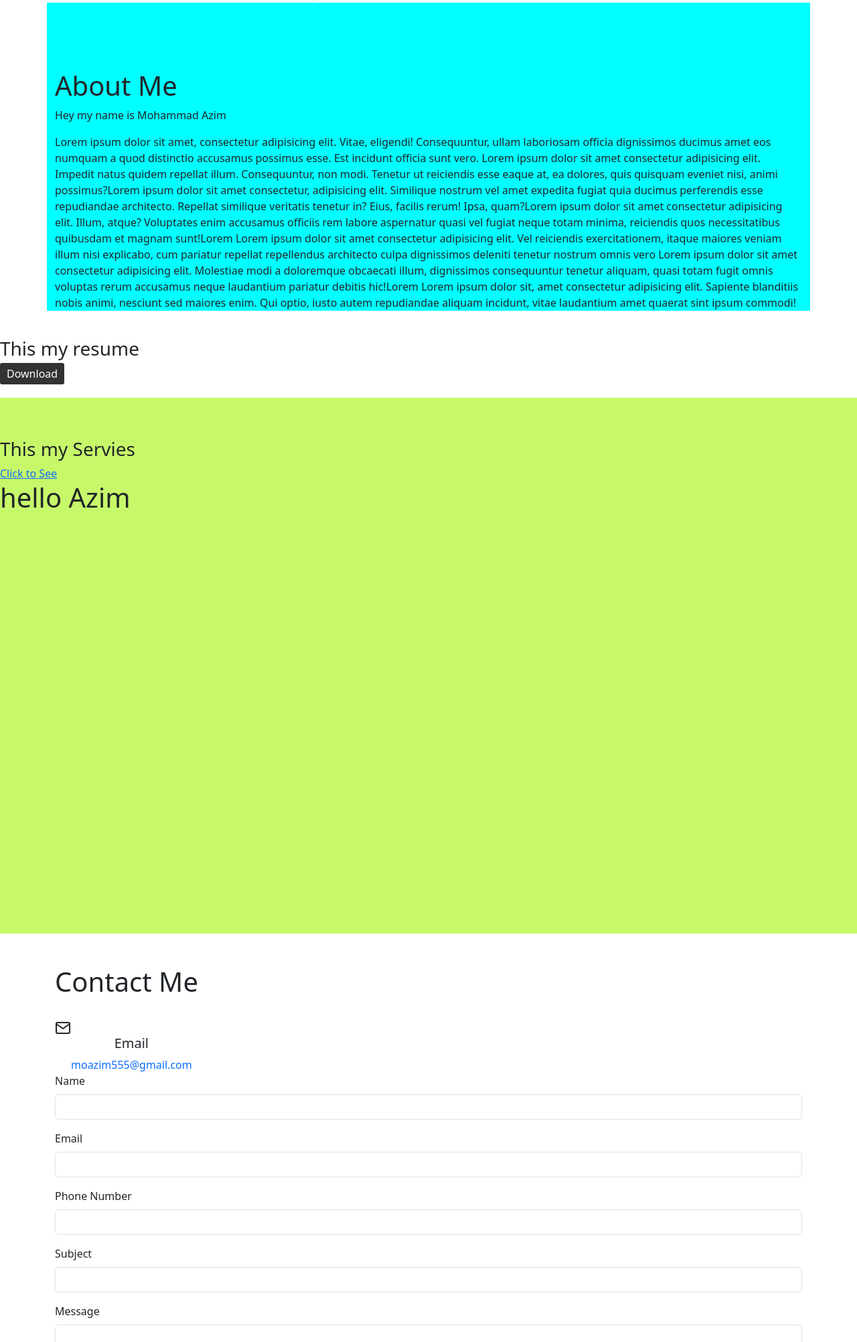
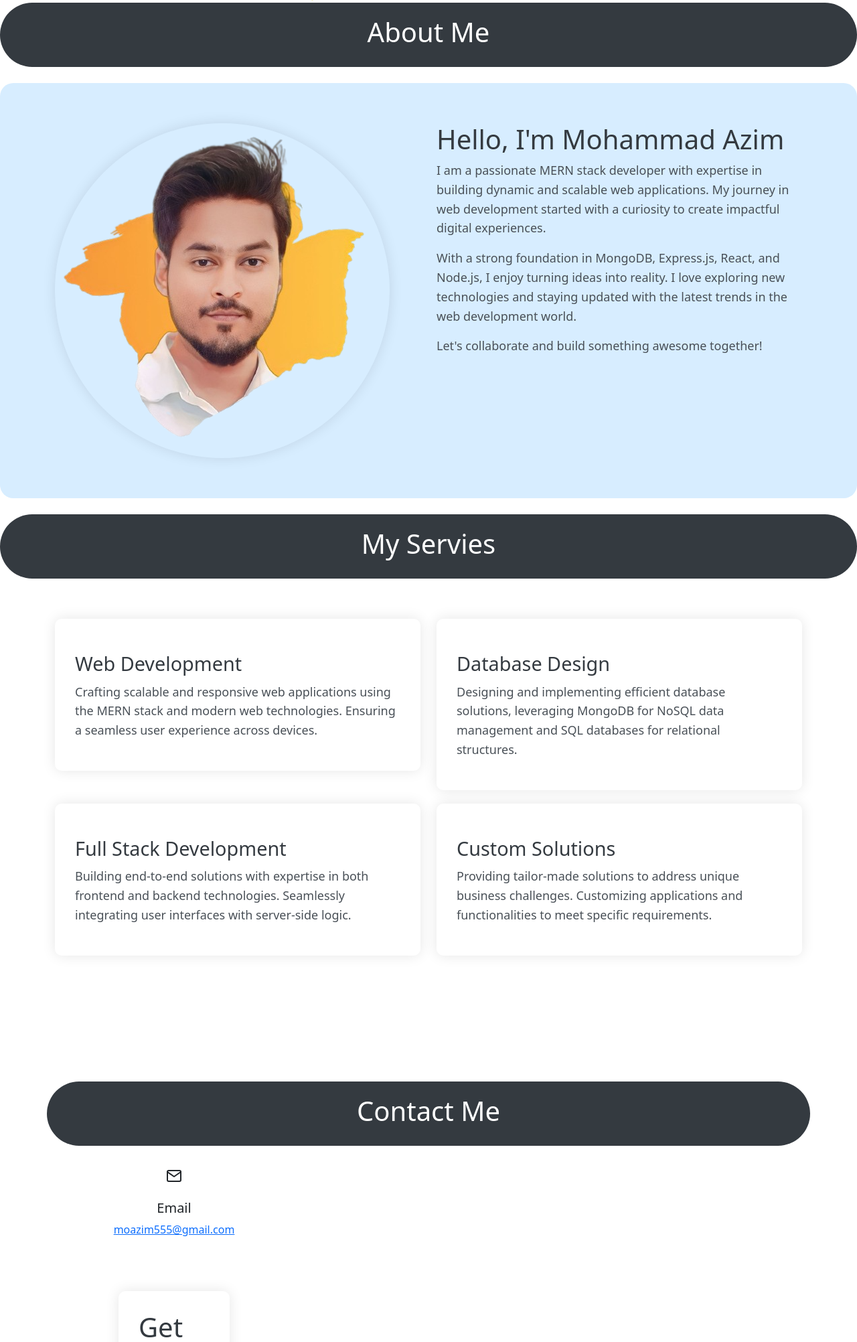
Before and after one commit to mohd-azim555/MyPortfolio.github.io, a plain HTML site: page index.html in a window 1280 px wide. Shown: the part 796-2800 px from the top of the page at 67% size. Drawn offline with nearby package versions, Linux system fonts and the light colour scheme; animation ran at ten frames a second.

Commit message:
add About and Services section

```diff
--- a/index.html
+++ b/index.html
@@ -22,10 +22,10 @@
                 <a class="nav-link active" aria-current="page" href="#">Home</a>
               </li>
               <li class="nav-item">
-                <a class="nav-link" href="#about">About</a>
+                <a class="nav-link" href="#about-me">About</a>
               </li>
               <li class="nav-item">
-                <a class="nav-link" href="#Servies">Servies</a>
+                <a class="nav-link" href="#services">Servies</a>
               </li>
               <li class="nav-item">
                 <a class="nav-link" href="#contact">Contact</a>
@@ -42,10 +42,6 @@
                 </ul>
               </li>
             </ul>
-            <form class="d-flex" role="search">
-              <input class="form-control me-2" type="search" placeholder="Search" aria-label="Search">
-              <button class="btn btn-primary" type="submit">Search</button>
-            </form>
           </div>
         </div>
       </nav>
@@ -59,37 +55,90 @@
          <span id="element"></span>
        </h1>
        <br>
-       <a href="./Azim_resume3.pdf" download="./Azim_resume3.pdf" class="download-button">Download Resume</a>
+       <a href="./Azim_resume5.pdf" download="./Azim_resume5" class="download-button">Download Resume</a>
 
      </div>
      <div class="right">
      <img src="./img4.png" alt="img"</img>
      </div>
   </div>
-   <div class="container" id="about">
+  <header id="about_head">
+    <div class="container">
         <h1>About Me</h1>
-       <P>Hey my name is Mohammad Azim</P>
-       <p>Lorem ipsum dolor sit amet, consectetur adipisicing elit. Vitae, eligendi! Consequuntur, ullam laboriosam officia dignissimos ducimus amet eos numquam a quod distinctio accusamus possimus esse. Est incidunt officia sunt vero.
-           Lorem ipsum dolor sit amet consectetur adipisicing elit. Impedit natus quidem repellat illum. Consequuntur, non modi. Tenetur ut reiciendis esse eaque at, ea dolores, quis quisquam eveniet nisi, animi possimus?Lorem ipsum dolor sit amet consectetur, adipisicing elit. Similique nostrum vel amet expedita fugiat quia ducimus perferendis esse repudiandae architecto. Repellat similique veritatis tenetur in? Eius, facilis rerum! Ipsa, quam?Lorem ipsum dolor sit amet consectetur adipisicing elit. Illum, atque? Voluptates enim accusamus officiis rem labore aspernatur quasi vel fugiat neque totam minima, reiciendis quos necessitatibus quibusdam et magnam sunt!Lorem
-           Lorem ipsum dolor sit amet consectetur adipisicing elit. Vel reiciendis exercitationem, itaque maiores veniam illum nisi explicabo, cum pariatur repellat repellendus architecto culpa dignissimos deleniti tenetur nostrum omnis vero Lorem ipsum dolor sit amet consectetur adipisicing elit. Molestiae modi a doloremque obcaecati illum, dignissimos consequuntur tenetur aliquam, quasi totam fugit omnis voluptas rerum accusamus neque laudantium pariatur debitis hic!Lorem Lorem ipsum dolor sit, amet consectetur adipisicing elit. Sapiente blanditiis nobis animi, nesciunt sed maiores enim. Qui optio, iusto autem repudiandae aliquam incidunt, vitae laudantium amet quaerat sint ipsum commodi!
-       </p>
-
     </div>
+</header>
+<br>
+       <section id="about-me">
+        <div class="container">
+            <div class="row">
+                <div class="col-lg-6">
+                    <img src="img3.png" alt="Profile Picture" id="profile-img" class="img-fluid">
+                </div>
+                <div class="col-lg-6">
+                    <h2>Hello, I'm Mohammad Azim</h2>
+                    <p class="lead">I am a passionate MERN stack developer with expertise in building dynamic and scalable web applications. My journey in web development started with a curiosity to create impactful digital experiences.</p>
+                    <p class="lead">With a strong foundation in MongoDB, Express.js, React, and Node.js, I enjoy turning ideas into reality. I love exploring new technologies and staying updated with the latest trends in the web development world.</p>
+                    <p class="lead">Let's collaborate and build something awesome together!</p>
+                </div>
+            </div>
+        </div>
+    </section>
 
   <br>
-   <section id="resume">
+   <!-- <section id="resume">
        <h3>This my resume</h3>
       <a href="#">Download</a>
-   </section>
-   <br>
-   <section id="Servies">
-    <h3>This my Servies</h3>
-   <a href="#">Click to See</a>
-   <h1>hello Azim</h1>
+   </section> -->
+
+   <header id="service_head">
+    <div class="container">
+        <h1>My Servies</h1>
+    </div>
+</header>
+
+   <section id="services">
+    <div class="container">
+        <div class="row">
+            <div class="col-lg-6">
+                <div class="service-item">
+                    <i class="bi bi-code service-icon"></i>
+                    <h3 class="service-title">Web Development</h3>
+                    <p class="service-description">Crafting scalable and responsive web applications using the MERN stack and modern web technologies. Ensuring a seamless user experience across devices.</p>
+                </div>
+            </div>
+            <div class="col-lg-6">
+                <div class="service-item">
+                    <i class="bi bi-database service-icon"></i>
+                    <h3 class="service-title">Database Design</h3>
+                    <p class="service-description">Designing and implementing efficient database solutions, leveraging MongoDB for NoSQL data management and SQL databases for relational structures.</p>
+                </div>
+            </div>
+        </div>
+        <div class="row">
+            <div class="col-lg-6">
+                <div class="service-item">
+                    <i class="bi bi-laptop service-icon"></i>
+                    <h3 class="service-title">Full Stack Development</h3>
+                    <p class="service-description">Building end-to-end solutions with expertise in both frontend and backend technologies. Seamlessly integrating user interfaces with server-side logic.</p>
+                </div>
+            </div>
+            <div class="col-lg-6">
+                <div class="service-item">
+                    <i class="bi bi-gear service-icon"></i>
+                    <h3 class="service-title">Custom Solutions</h3>
+                    <p class="service-description">Providing tailor-made solutions to address unique business challenges. Customizing applications and functionalities to meet specific requirements.</p>
+                </div>
+            </div>
+        </div>
+    </div>
 </section>
    <!-- Contact Form  -->
 <div class="container mt-5" id="contact">
+  <header id="contact_head">
+    <div class="container">
         <h1>Contact Me</h1>
+    </div>
+</header>
 <div class="col-md-4 mt-4 pt-2">
   <div class="contact-detail text-center">
       <div class="icon">
@@ -100,44 +149,38 @@
           <a href="mailto:moazim555@gmail.com" class="text-primary">moazim555@gmail.com</a>
       </div>
   </div>
-</div>
-
-  <form action="https://formspree.io/f/xleyaond" method="POST">
+  <section id="contact">
+    <div class="container">
+        <div class="row justify-content-center">
+            <div class="col-lg-6">
+                <div class="contact-form">
+                    <form action="#" method="post">
+                        <h2 class="mb-4">Get in Touch</h2>
                         <div class="mb-3">
-          <label for="name" class="form-label">Name</label>
+                            <label for="name" class="form-label">Your Name</label>
                             <input type="text" class="form-control" id="name" name="name" required>
                         </div>
-
                         <div class="mb-3">
-          <label for="email" class="form-label">Email</label>
+                            <label for="email" class="form-label">Your Email</label>
                             <input type="email" class="form-control" id="email" name="email" required>
                         </div>
-
                         <div class="mb-3">
-        <label for="phone" class="form-label">Phone Number</label>
-        <input type="tel" class="form-control" id="phone" name="phone">
-    </div>
-
-      <div class="mb-3">
-        <label for="subject" class="form-label">Subject</label>
-        <input type="text" class="form-control" id="subject"  name="subject" required>
-    </div>
-
-      <div class="mb-3">
-          <label for="message" class="form-label">Message</label>
+                            <label for="message" class="form-label">Your Message</label>
                             <textarea class="form-control" id="message" name="message" rows="4" required></textarea>
                         </div>
-
-      <button type="submit" class="btn btn-primary">Send</button>
+                        <button type="submit" class="btn submit-btn">Submit</button>
                     </form>
                 </div>
+            </div>
+        </div>
+    </div>
+</section>
 
-   <footer class="">
+<footer class="footer">
     <p>&copy; 2023 Mohammad Azim. All rights reserved.</p>
 </footer>
 <script src="https://unpkg.com/typed.js@2.0.16/dist/typed.umd.js"></script>
 <script src="https://cdn.jsdelivr.net/npm/bootstrap@5.3.2/dist/js/bootstrap.bundle.min.js" integrity="sha384-C6RzsynM9kWDrMNeT87bh95OGNyZPhcTNXj1NW7RuBCsyN/o0jlpcV8Qyq46cDfL" crossorigin="anonymous"></script>
-<script src="https://smtpjs.com/v3/smtp.js" ></script>
 <script src="script.js"></script>
 <script src="particles.js"></script>
 <script src="particles-jason.js"></script>
--- a/style.css
+++ b/style.css
@@ -3,6 +3,7 @@
     margin: 0px;
   padding: 0px;
  box-sizing: border-box;
+
 
 }
 .navbar-brand{
@@ -111,31 +112,163 @@ body, html {
     border-radius: 3px;
     transition: background-color 0.3s ease;
 }
-
-#about{
-    padding-top: 100px;
-
-    background-color: aqua;
-
-  /* height: 100%;
-  background-repeat: no-repeat;
-  background-size: cover; */
+/* About me Section */
+#about_head{
+    background-color: #343a40;
+            color: #ffffff;
+            padding: 20px;
+            text-align: center;
+            border-radius: 80px;
+}
+#about_head:hover {
+    background-color: #338ff1;
+    border-color: #2584e9;
 }
 
-#Servies{
-    padding-top: 60px;
-    background-color: rgb(199, 248, 106);
-    height: 100%;
-  background-position: center;
-  background-repeat: no-repeat;
-  background-size: cover;
+#about-me {
+    padding: 60px 0;
+    background-color: rgb(215, 237, 255);
+    border-radius: 20px;
 }
 
-#contact a{
-    text-decoration: none;
+#about-me h2 {
+    color: #343a40;
+    font-size: 2.5rem;
 }
-.contact-detail{
-    display: flex;
+
+#about-me p {
+    color: #495057;
+    font-size: 18px;
+    line-height: 1.6;
+}
+
+#profile-img {
+    max-width: 100%;
+    border-radius: 50%;
+    box-shadow: 0 0 20px rgba(0, 0, 0, 0.1);
+    transition: transform 0.3s ease-in-out;
+}
+
+#profile-img:hover {
+    transform: scale(1.1);
+}
+
+/* This is Services Section */
+#service_head{
+    background-color: #343a40;
+            color: #ffffff;
+            padding: 20px;
+            text-align: center;
+            border-radius: 80px;
+}
+#service_head:hover {
+    background-color: #338ff1;
+    border-color: #2584e9;
+}
+
+#services {
+    padding: 60px 0;
+}
+
+#services h2 {
+    color: #343a40;
+    font-size: 2.5rem;
+}
+
+.service-item {
+    background-color: #ffffff;
+    border-radius: 10px;
+    box-shadow: 0 0 20px rgba(0, 0, 0, 0.1);
+    padding: 30px;
+    margin-bottom: 20px;
+    transition: transform 0.3s ease-in-out;
+}
+
+.service-item:hover {
+    transform: scale(1.05);
+    background-color: #d6fffc;
+}
+
+.service-icon {
+    font-size: 3rem;
+    color: #007bff;
+}
+
+.service-title {
+    color: #343a40;
+    font-size: 1.8rem;
+    margin-top: 20px;
+}
+
+.service-description {
+    color: #495057;
+    font-size: 18px;
+    line-height: 1.6;
+    margin-top: 10px;
+}
+
+/* This is Contact Section */
+#contact_head{
+    background-color: #343a40;
+            color: #ffffff;
+            padding: 20px;
+            text-align: center;
+            border-radius: 80px;
+}
+#contact_head:hover {
+    background-color: #338ff1;
+    border-color: #2584e9;
+}
+
+#contact {
+    padding: 60px 0;
+}
+
+#contact h2 {
+    color: #343a40;
+    font-size: 2.5rem;
+    margin-bottom: 30px;
+}
+
+.contact-form {
+    background-color: #ffffff;
+    border-radius: 10px;
+    box-shadow: 0 0 20px rgba(0, 0, 0, 0.1);
+    padding: 30px;
+    margin-top: 20px;
+    transition: box-shadow 0.3s ease-in-out;
+    max-width: 800px; /* Set the maximum width */
+    margin-left: auto;
+    margin-right: auto;
+}
+
+.form-control {
+    border-radius: 5px;
+    margin-bottom: 20px;
+    transition: border-color 0.3s ease-in-out;
+}
+
+.form-control:focus {
+    box-shadow: 0 0 10px #007bff;
+    border-color: #007bff;
+}
+
+.submit-btn {
+    background-color: #007bff;
+    color: #ffffff;
+    border: none;
+    border-radius: 5px;
+    padding: 12px 25px;
+    cursor: pointer;
+    transition: background-color 0.3s ease-in-out, transform 0.3s ease-in-out;
+}
+
+.submit-btn:hover {
+    background-color: #0056b3;
+}
+
+.submit-btn:active {
+    transform: scale(0.95);
 }
 
 footer {
```
Also changed, not shown: 2 other files. Lines whose indentation alone changed are shown as unchanged.
